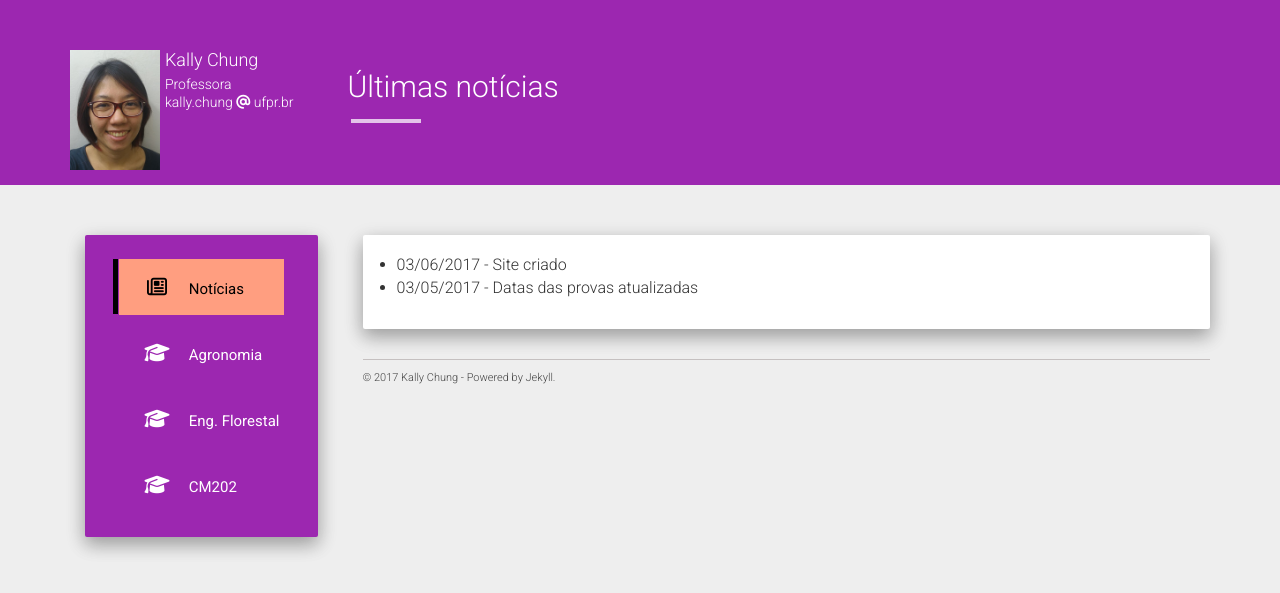
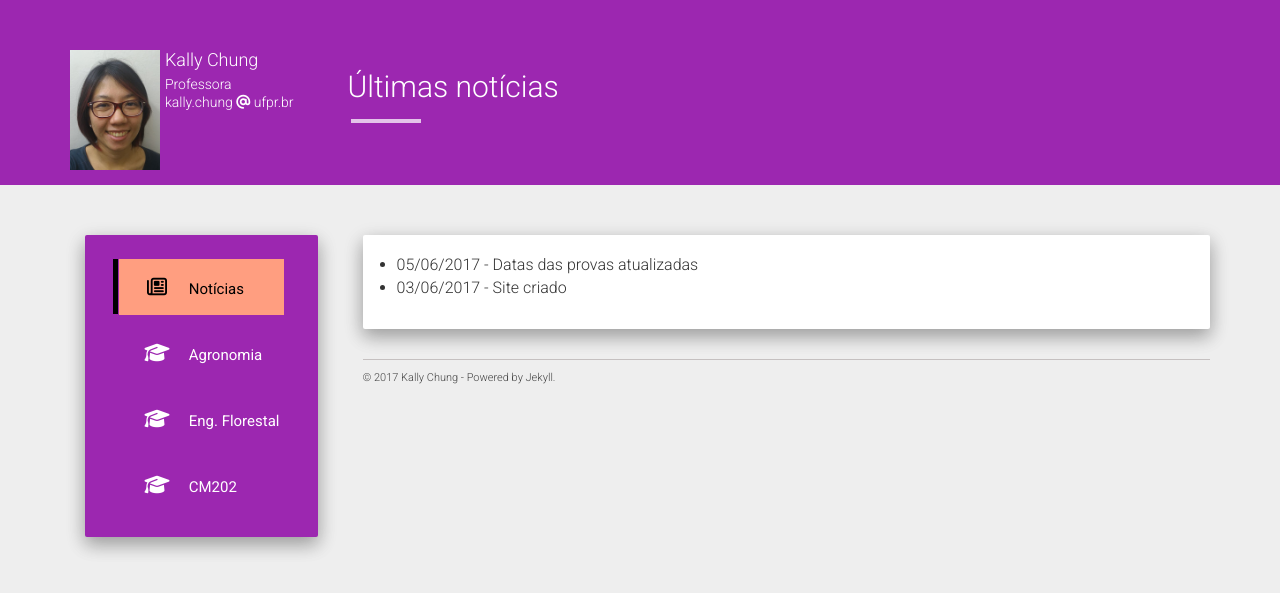
Before and after one commit to chunggnuhc/chunggnuhc.github.io, a Jekyll site: the page built from index.html, in a window 1280 px wide. Shown: the top 593 px of the page. Built offline with Jekyll 4.4.1, drawn with Linux system fonts in a browser that asks for light colours; nearby versions of some CDN libraries.

Commit message:
Pequenas correcoes

```diff
--- a/_data/noticias.yml
+++ b/_data/noticias.yml
@@ -1,4 +1,4 @@
-- data: 2017-05-03
+- data: 2017-06-05
   noticia: "Datas das provas atualizadas"
 - data: 2017-06-03
   noticia: "Site criado"
```
